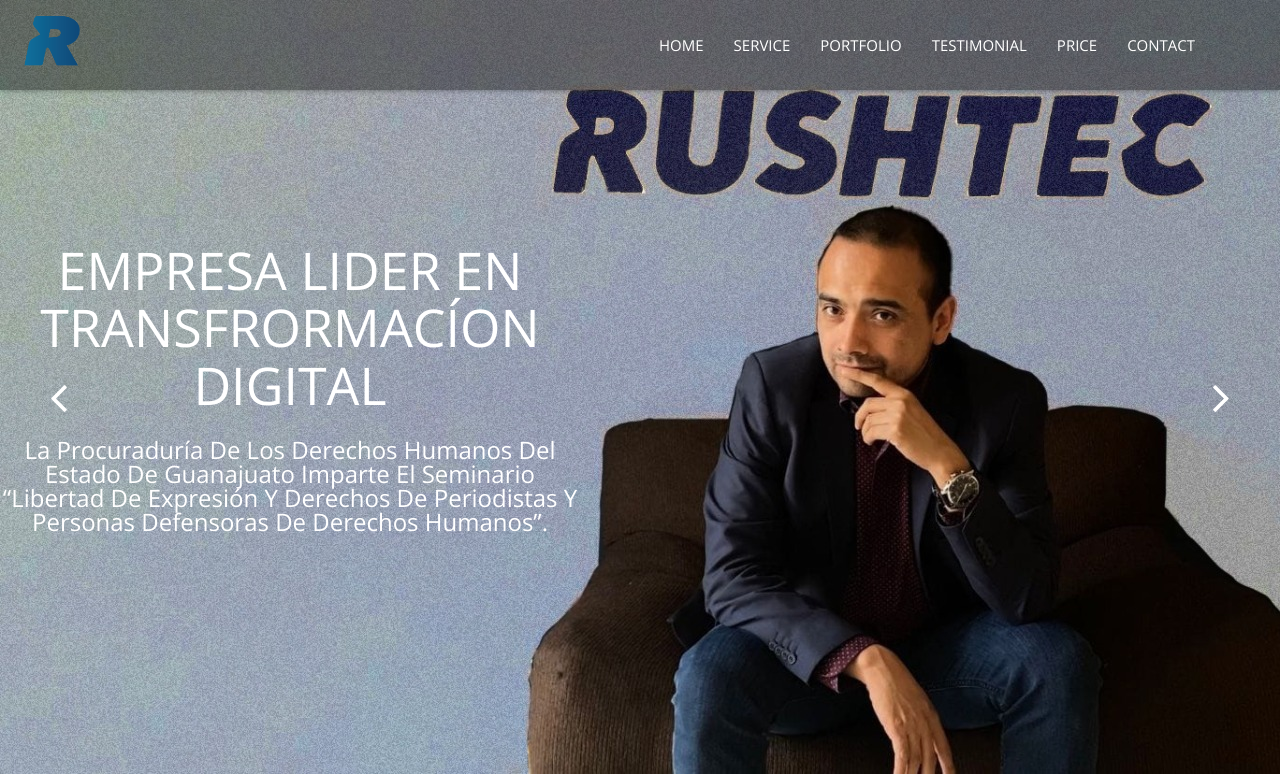
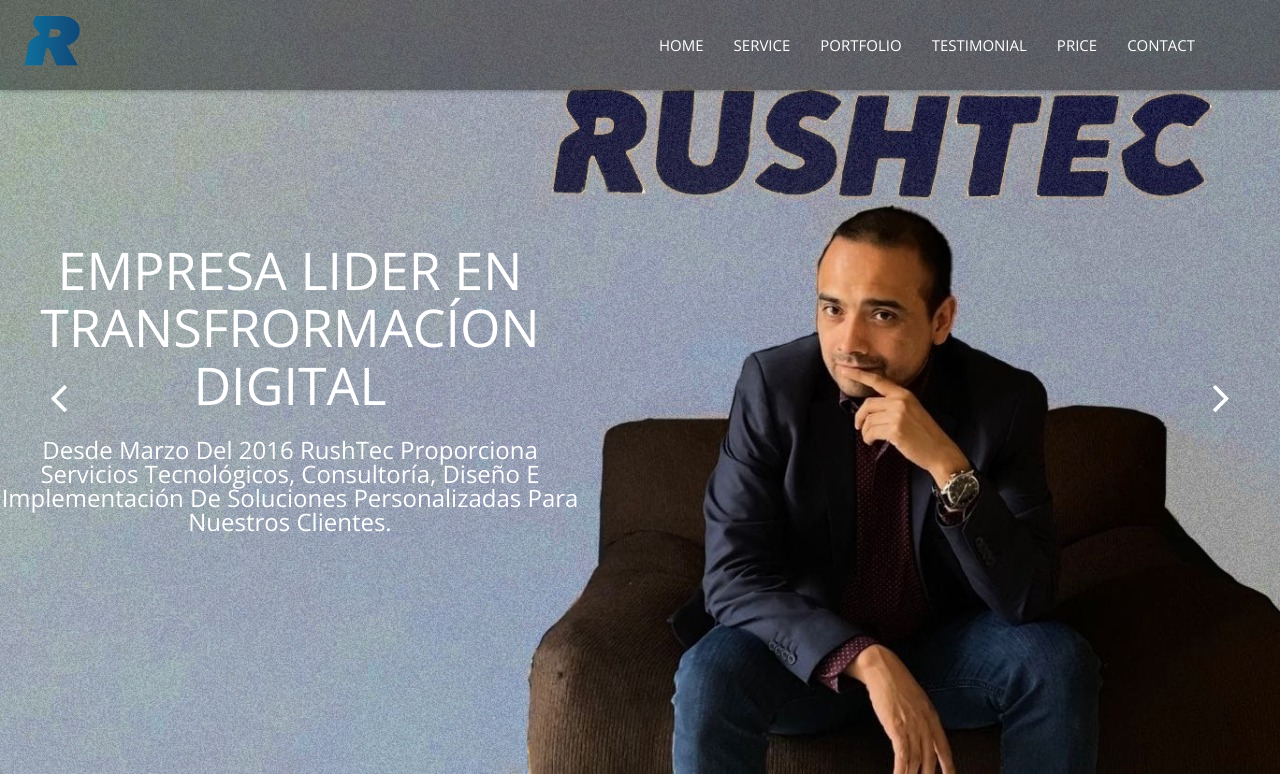
Before and after one commit to santiago-arzola/Rush, a PHP site: page / in a window 1280 px wide. Shown: the top 778 px of the page. Run offline with PHP 8.4, Linux system fonts and the light colour scheme; some libraries are stand-ins or nearby versions.

Commit message:
Update index.php

```diff
--- a/index.php
+++ b/index.php
@@ -109,7 +109,8 @@
 						<div class="slide-caption">
                             <div class="caption-content">
                                 <h2 class="animated fadeInDown" style="margin-right: 70rem;">EMPRESA LIDER EN TRANSFRORMACÍON DIGITAL</h2>
-                                <span class="animated fadeInDown" style="margin-right: 70rem;">La Procuraduría de los Derechos Humanos del Estado de Guanajuato imparte el seminario “Libertad de Expresión y Derechos de Periodistas y Personas Defensoras de Derechos Humanos”.</span>
+                                <span class="animated fadeInDown" style="margin-right: 70rem;">Desde Marzo del 2016 RushTec proporciona servicios tecnológicos, consultoría,
+								diseño e implementación de soluciones personalizadas para nuestros clientes.</span>
                             </div>
                         </div>
 
@@ -120,8 +121,9 @@
 						<div class="bg-img bg-img-2"></div>
 						<div class="slide-caption">
                             <div class="caption-content">
-                                <h2 style="margin-left: 54rem;">Nos respaldan mas de 8 años de experiencia</h2>
-                                <span style="margin-left: 47rem;">La Procuraduría de los Derechos Humanos del Estado de Guanajuato imparte el seminario “Libertad de Expresión y Derechos de Periodistas y Personas Defensoras de Derechos Humanos”.</span>
+                                <h2 style="padding-left: 20rem;margin-left: 54rem;">Nos respaldan mas de 8 años de experiencia</h2>
+                                <span style="margin-left: 47rem;padding-right: 3rem">Dedicados a la innovación e integración tecnológica, proporcionado servicio de
+								asesoramiento, diseño e implementación de soluciones personalizadas en TI. Combinamos las mejores metodologías y tecnología disponibles del mercado para impulsar la competitividad de su organización. Creemos en la tecnología como un acelerador de negocios.</span>
                             </div>
                         </div>
 
@@ -132,8 +134,8 @@
 						<div class="bg-img bg-img-3"></div>
 						<div class="slide-caption">
                             <div class="caption-content">
-                                <h2 style="padding-right: 10rem;margin-right: 65rem;margin-top: 8rem;">Sectores de atención</h2>
-                                <span style="margin-right: 70rem;">La Procuraduría de los Derechos Humanos del Estado de Guanajuato imparte el seminario “Libertad de Expresión y Derechos de Periodistas y Personas Defensoras de Derechos Humanos”.</span>
+                                <h2 style="padding-right: 10rem;margin-right: 65rem;margin-top: 17rem;">Sectores de atención</h2>
+                                <span style="margin-right: 70rem;">Diseñamos soluciones dirigidas a los sectores productivos y de consumo del mercado, gracias al respaldo de nuestros socios comerciales, ofrecemos integraciones con la mejor tecnología. Nuestros proyectos cuentan con un alto grado de personalización, siempre con la certeza de que obtendrá los datos, mediciones y metodologías enfocados en el cumplimiento de sus objetivos.</span>
                             </div>
                         </div>
 
```
